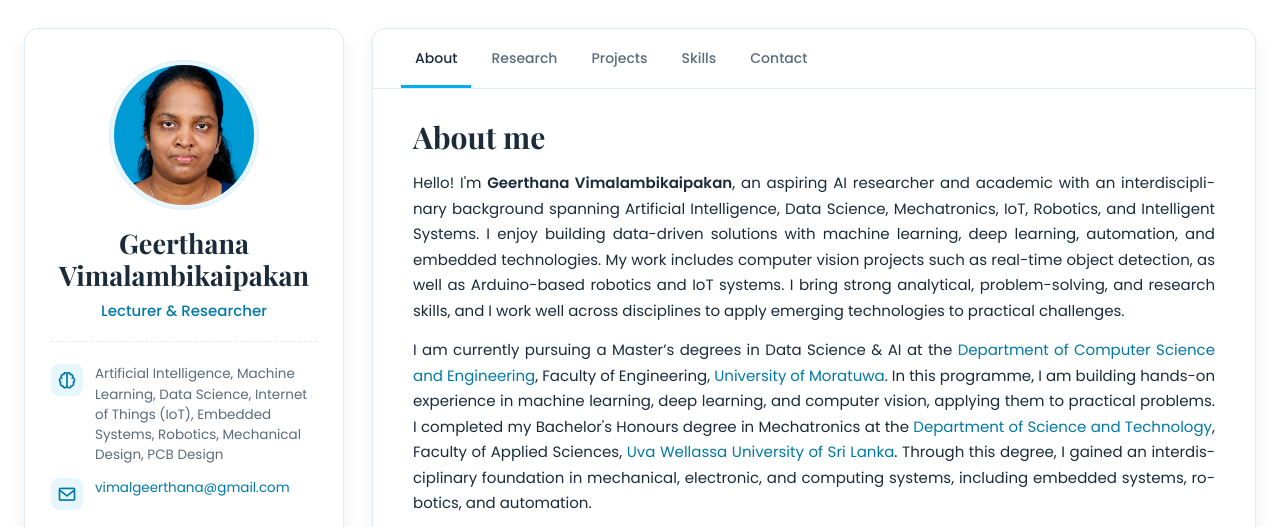
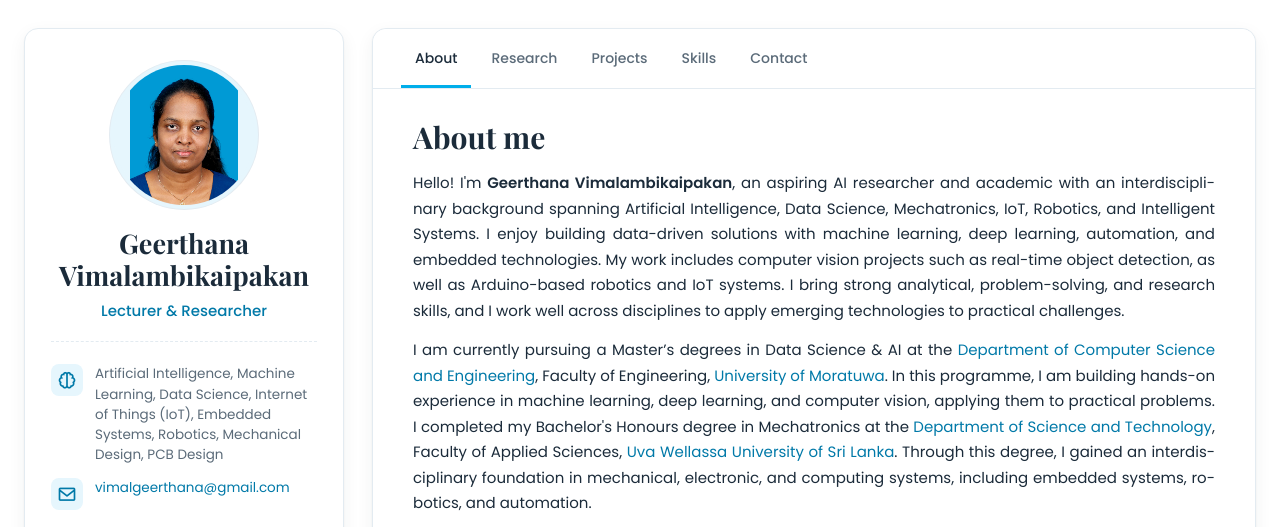
Before and after one commit to GeerthanaVimal/GeerthanaVimal.github.io, a plain HTML site: page index.html in a window 1280 px wide. Shown: the top 527 px of the page. Drawn offline with nearby package versions, Linux system fonts and the light colour scheme.

Commit message:
Update stylesheet.css

```diff
--- a/stylesheet.css
+++ b/stylesheet.css
@@ -68,7 +68,7 @@ img { max-width: 100%; display: block; }
   display: grid; place-items: center;
 }
 .avatar span { font-family: 'Playfair Display', serif; font-size: 44px; color: var(--accent-text); }
-.avatar img { position: absolute; inset: 0; width: 100%; height: 100%; object-fit: cover; background: var(--accent-soft); }
+.avatar img { position: absolute; inset: 0; width: 100%; height: 100%; object-fit: contain; }
 
 .profile-card h1 {
   font-family: 'Playfair Display', serif;
```
